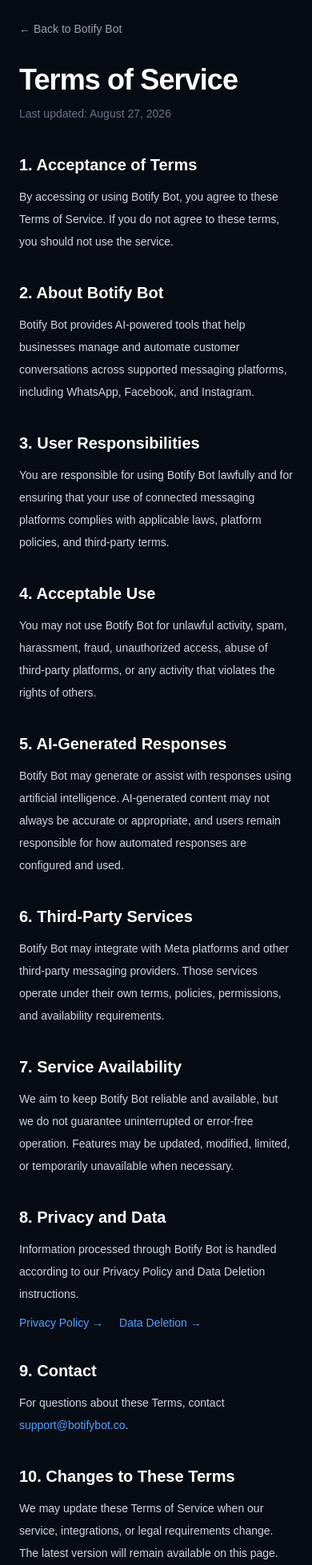
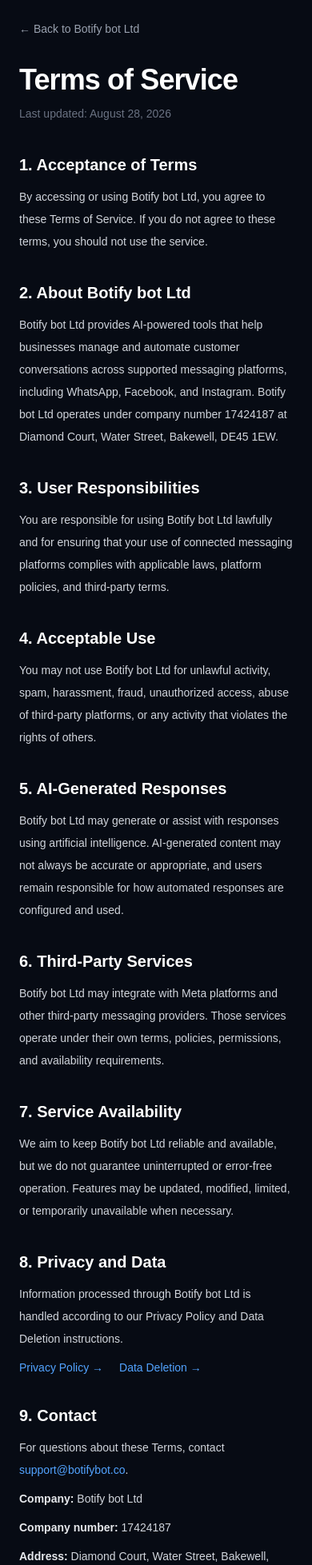
Before and after one commit to ramyar013/Botify-Web, a Next.js app: page /terms in a window 390 px wide. Shown: the part 40-1997 px from the top of the page at 80% size. Built offline with nearby package versions, Linux system fonts and the light colour scheme.

Commit message:
Update Botify bot Ltd company details and contact section

```diff
--- a/app/data-deletion/page.tsx
+++ b/app/data-deletion/page.tsx
@@ -2,13 +2,13 @@
   return (
     <main className="min-h-screen bg-[#070b14] px-6 py-16 text-white">
       <div className="mx-auto max-w-3xl">
-        <a href="/" className="text-sm text-gray-400 transition hover:text-white">← Back to Botify Bot</a>
+        <a href="/" className="text-sm text-gray-400 transition hover:text-white">← Back to Botify bot Ltd</a>
         <h1 className="mt-8 text-4xl font-bold tracking-tight">Data Deletion Instructions</h1>
-        <p className="mt-3 text-sm text-gray-500">Last updated: August 27, 2026</p>
+        <p className="mt-3 text-sm text-gray-500">Last updated: August 28, 2026</p>
 
         <section className="mt-10">
           <h2 className="text-xl font-semibold">1. Requesting Data Deletion</h2>
-          <p className="mt-3 text-sm leading-7 text-gray-300">If you would like to request deletion of personal information associated with your use of Botify Bot, email <a href="mailto:support@botifybot.co" className="text-blue-400 transition hover:text-blue-300">support@botifybot.co</a> with the subject line <strong>Data Deletion Request</strong>.</p>
+          <p className="mt-3 text-sm leading-7 text-gray-300">If you would like to request deletion of personal information associated with your use of Botify bot Ltd, email <a href="mailto:support@botifybot.co" className="text-blue-400 transition hover:text-blue-300">support@botifybot.co</a> with the subject line <strong>Data Deletion Request</strong>.</p>
         </section>
 
         <section className="mt-9">
@@ -33,12 +33,17 @@
 
         <section className="mt-9">
           <h2 className="text-xl font-semibold">6. Connected Meta Accounts</h2>
-          <p className="mt-3 text-sm leading-7 text-gray-300">If your Botify Bot account is connected to Facebook, Instagram, WhatsApp, or other Meta services, deleting data from Botify Bot does not automatically delete information stored directly by Meta. You may also need to manage or delete information through your Meta account or platform settings.</p>
+          <p className="mt-3 text-sm leading-7 text-gray-300">If your Botify bot Ltd account is connected to Facebook, Instagram, WhatsApp, or other Meta services, deleting data from Botify bot Ltd does not automatically delete information stored directly by Meta. You may also need to manage or delete information through your Meta account or platform settings.</p>
         </section>
 
         <section className="mt-9">
           <h2 className="text-xl font-semibold">7. Contact</h2>
-          <p className="mt-3 text-sm leading-7 text-gray-300">Data deletion requests and related questions can be sent to <a href="mailto:support@botifybot.co" className="text-blue-400 transition hover:text-blue-300">support@botifybot.co</a>.</p>
+          <div className="mt-3 space-y-2 text-sm leading-7 text-gray-300">
+            <p>Data deletion requests and related questions can be sent to <a href="mailto:support@botifybot.co" className="text-blue-400 transition hover:text-blue-300">support@botifybot.co</a>.</p>
+            <p><strong className="text-gray-200">Company:</strong> Botify bot Ltd</p>
+            <p><strong className="text-gray-200">Company number:</strong> 17424187</p>
+            <p><strong className="text-gray-200">Address:</strong> Diamond Court, Water Street, Bakewell, DE45 1EW</p>
+          </div>
         </section>
 
         <section className="mt-9">
@@ -49,7 +54,7 @@
           </div>
         </section>
 
-        <footer className="mt-12 border-t border-white/10 pt-6 text-xs text-gray-600">© 2026 Botify Bot. All rights reserved.</footer>
+        <footer className="mt-12 border-t border-white/10 pt-6 text-xs text-gray-600">© 2026 Botify bot Ltd. All rights reserved.</footer>
       </div>
     </main>
   );
--- a/app/page.tsx
+++ b/app/page.tsx
@@ -18,7 +18,7 @@
     },
     {
       title: "Business Instructions",
-      text: "Tell Botify Bot how your business should respond, what it should know, and how it should communicate.",
+      text: "Tell Botify bot Ltd how your business should respond, what it should know, and how it should communicate.",
     },
     {
       title: "Built for Mobile",
@@ -27,9 +27,9 @@
   ];
 
   const steps = [
-    ["01", "Download Botify Bot", "Install the app from the App Store or Google Play."],
+    ["01", "Download Botify bot Ltd", "Install the app from the App Store or Google Play."],
     ["02", "Connect your channels", "Connect the messaging platforms your business already uses."],
-    ["03", "Configure your AI", "Add business information and define how Botify Bot should respond."],
+    ["03", "Configure your AI", "Add business information and define how Botify bot Ltd should respond."],
     ["04", "Start responding smarter", "Use AI assistance to handle customer conversations faster."],
   ];
 
@@ -254,7 +254,7 @@
       <nav className="sticky top-0 z-50 border-b border-white/10 bg-[#070b14]/85 backdrop-blur-xl">
         <div className="mx-auto flex max-w-7xl items-center justify-between gap-3 px-4 py-3 sm:px-6 sm:py-4">
           <a href="#download" className="shrink-0 text-lg font-bold tracking-tight sm:text-xl">
-            Botify Bot
+            Botify bot Ltd
           </a>
 
           <div className="hidden items-center gap-8 text-sm text-gray-300 md:flex">
@@ -269,6 +269,9 @@
             </a>
             <a href="#download" className="transition hover:text-white">
               Download
+            </a>
+            <a href="#contact" className="transition hover:text-white">
+              Contact
             </a>
           </div>
 
@@ -300,7 +303,7 @@
               </h1>
 
               <p className="mt-5 max-w-2xl text-base leading-7 text-gray-400 sm:mt-7 sm:text-lg sm:leading-8">
-                Botify Bot helps businesses manage customer conversations across
+                Botify bot Ltd helps businesses manage customer conversations across
                 WhatsApp, Facebook, and Instagram with AI-powered assistance
                 designed for everyday business use.
               </p>
@@ -341,7 +344,7 @@
                 <div className="rounded-[1.1rem] border border-white/10 bg-[#0b111d] p-4 sm:rounded-[1.5rem] sm:p-5">
                   <div className="flex items-center justify-between border-b border-white/10 pb-4">
                     <div>
-                      <p className="text-xs text-gray-500">Botify Bot</p>
+                      <p className="text-xs text-gray-500">Botify bot Ltd</p>
                       <p className="mt-1 font-semibold">Business Inbox</p>
                     </div>
                     <div className="rounded-full border border-emerald-500/20 bg-emerald-500/10 px-3 py-1 text-xs text-emerald-400">
@@ -358,7 +361,7 @@
                     </div>
 
                     <div className="animated-outline-soft glow-breathe-soft interactive-card ml-auto max-w-[94%] rounded-2xl rounded-tr-md border border-blue-500/20 bg-blue-500/10 p-4 sm:max-w-[88%]">
-                      <p className="text-xs text-blue-400">Botify Bot</p>
+                      <p className="text-xs text-blue-400">Botify bot Ltd</p>
                       <p className="mt-2 text-sm leading-6 text-gray-200">
                         Yes, it is available. I can also help you with the price,
                         delivery details, or any other question.
@@ -452,7 +455,7 @@
                 From download to smarter replies in a few steps.
               </h2>
               <p className="mt-5 leading-7 text-gray-400">
-                Botify Bot is designed to keep setup simple so businesses can
+                Botify bot Ltd is designed to keep setup simple so businesses can
                 focus on customers instead of complicated tools.
               </p>
             </div>
@@ -484,7 +487,7 @@
                 Clear policies. Responsible access.
               </h2>
               <p className="mt-5 max-w-2xl leading-7 text-gray-400">
-                Botify Bot provides clear privacy, terms, and data deletion
+                Botify bot Ltd provides clear privacy, terms, and data deletion
                 information so businesses can understand how the service works
                 before connecting their messaging channels.
               </p>
@@ -507,7 +510,7 @@
               >
                 <p className="font-semibold">Terms of Service</p>
                 <p className="mt-2 text-sm text-gray-500">
-                  Review the terms for using Botify Bot.
+                  Review the terms for using Botify bot Ltd.
                 </p>
               </a>
 
@@ -525,11 +528,67 @@
         </div>
       </section>
 
+
+      <section
+        id="contact"
+        className="reveal-up reveal-delay-3 border-t border-white/10 px-4 py-16 sm:px-6 sm:py-20 md:py-24"
+      >
+        <div className="warm-frame animated-outline glow-breathe mx-auto max-w-7xl rounded-3xl border border-white/10 bg-white/[0.025] p-5 sm:p-8 md:p-12">
+          <div className="grid gap-8 lg:grid-cols-[0.85fr_1.15fr] lg:items-start lg:gap-12">
+            <div>
+              <p className="text-sm font-medium uppercase tracking-[0.2em] text-blue-400">
+                Contact Us
+              </p>
+              <h2 className="mt-4 text-3xl font-bold leading-tight sm:text-4xl">
+                Get in touch with Botify bot Ltd.
+              </h2>
+              <p className="mt-5 max-w-xl leading-7 text-gray-400">
+                For business, support, privacy, or data-related enquiries, contact us using the details provided here.
+              </p>
+            </div>
+
+            <div className="grid gap-4">
+              <div className="warm-frame-soft animated-outline-soft glow-breathe-soft rounded-2xl border border-white/10 bg-[#0b111d] p-5 sm:p-6">
+                <p className="text-xs font-medium uppercase tracking-[0.18em] text-gray-500">
+                  Business email
+                </p>
+                <a
+                  href="mailto:support@botifybot.co"
+                  className="mt-2 inline-block break-all text-base font-semibold text-blue-400 transition hover:text-blue-300"
+                >
+                  support@botifybot.co
+                </a>
+              </div>
+
+              <div className="warm-frame-soft animated-outline-soft glow-breathe-soft rounded-2xl border border-white/10 bg-[#0b111d] p-5 sm:p-6">
+                <p className="text-xs font-medium uppercase tracking-[0.18em] text-gray-500">
+                  Company number
+                </p>
+                <p className="mt-2 text-base font-semibold text-gray-200">
+                  17424187
+                </p>
+              </div>
+
+              <div className="warm-frame-soft animated-outline-soft glow-breathe-soft rounded-2xl border border-white/10 bg-[#0b111d] p-5 sm:p-6">
+                <p className="text-xs font-medium uppercase tracking-[0.18em] text-gray-500">
+                  Address
+                </p>
+                <address className="mt-2 not-italic text-base leading-7 text-gray-300">
+                  Diamond Court, Water Street, Bakewell, DE45 1EW
+                </address>
+              </div>
+            </div>
+          </div>
+        </div>
+      </section>
+
       <footer className="border-t border-white/10">
         <div className="mx-auto flex max-w-7xl flex-col gap-5 px-4 py-8 text-sm text-gray-500 sm:px-6 md:flex-row md:items-center md:justify-between">
           <div>
-            <p className="font-medium text-gray-300">Botify Bot</p>
+            <p className="font-medium text-gray-300">Botify bot Ltd</p>
             <p className="mt-1">AI-powered customer conversations.</p>
+            <p className="mt-1 text-xs text-gray-600">Company number: 17424187</p>
+            <p className="mt-1 max-w-md text-xs leading-5 text-gray-600">Diamond Court, Water Street, Bakewell, DE45 1EW</p>
           </div>
 
           <div className="flex flex-wrap gap-5">
@@ -550,7 +609,7 @@
             </a>
           </div>
 
-          <p>© 2026 Botify Bot. All rights reserved.</p>
+          <p>© 2026 Botify bot Ltd. All rights reserved.</p>
         </div>
       </footer>
     </main>
--- a/app/privacy/page.tsx
+++ b/app/privacy/page.tsx
@@ -2,18 +2,18 @@
   return (
     <main className="min-h-screen bg-[#070b14] px-6 py-16 text-white">
       <div className="mx-auto max-w-3xl">
-        <a href="/" className="text-sm text-gray-400 transition hover:text-white">← Back to Botify Bot</a>
+        <a href="/" className="text-sm text-gray-400 transition hover:text-white">← Back to Botify bot Ltd</a>
         <h1 className="mt-8 text-4xl font-bold tracking-tight">Privacy Policy</h1>
-        <p className="mt-3 text-sm text-gray-500">Last updated: August 27, 2026</p>
+        <p className="mt-3 text-sm text-gray-500">Last updated: August 28, 2026</p>
 
         <section className="mt-10">
           <h2 className="text-xl font-semibold">1. Introduction</h2>
-          <p className="mt-3 text-sm leading-7 text-gray-300">Botify Bot provides AI-powered tools that help businesses manage and automate customer conversations across supported messaging platforms. This Privacy Policy explains how information may be processed when using Botify Bot.</p>
+          <p className="mt-3 text-sm leading-7 text-gray-300">Botify bot Ltd provides AI-powered tools that help businesses manage and automate customer conversations across supported messaging platforms. This Privacy Policy explains how information may be processed when using Botify bot Ltd. Botify bot Ltd operates under company number 17424187 and can be contacted at Diamond Court, Water Street, Bakewell, DE45 1EW.</p>
         </section>
 
         <section className="mt-9">
           <h2 className="text-xl font-semibold">2. Information We Process</h2>
-          <p className="mt-3 text-sm leading-7 text-gray-300">When you use Botify Bot, we may process account information, messaging data, conversation content, connected-channel information, and technical information required to provide, secure, and maintain the service.</p>
+          <p className="mt-3 text-sm leading-7 text-gray-300">When you use Botify bot Ltd, we may process account information, messaging data, conversation content, connected-channel information, and technical information required to provide, secure, and maintain the service.</p>
         </section>
 
         <section className="mt-9">
@@ -23,12 +23,12 @@
 
         <section className="mt-9">
           <h2 className="text-xl font-semibold">4. Third-Party Platforms</h2>
-          <p className="mt-3 text-sm leading-7 text-gray-300">Botify Bot may connect with third-party services such as WhatsApp, Facebook, and Instagram. Use of those platforms is also subject to their respective privacy policies, terms, and platform requirements.</p>
+          <p className="mt-3 text-sm leading-7 text-gray-300">Botify bot Ltd may connect with third-party services such as WhatsApp, Facebook, and Instagram. Use of those platforms is also subject to their respective privacy policies, terms, and platform requirements.</p>
         </section>
 
         <section className="mt-9">
           <h2 className="text-xl font-semibold">5. Data Security</h2>
-          <p className="mt-3 text-sm leading-7 text-gray-300">We use reasonable technical and organizational measures designed to protect information processed through Botify Bot. No online service can guarantee absolute security.</p>
+          <p className="mt-3 text-sm leading-7 text-gray-300">We use reasonable technical and organizational measures designed to protect information processed through Botify bot Ltd. No online service can guarantee absolute security.</p>
         </section>
 
         <section className="mt-9">
@@ -44,7 +44,12 @@
 
         <section className="mt-9">
           <h2 className="text-xl font-semibold">8. Contact</h2>
-          <p className="mt-3 text-sm leading-7 text-gray-300">For privacy questions or requests, contact us at <a href="mailto:support@botifybot.co" className="text-blue-400 transition hover:text-blue-300">support@botifybot.co</a>.</p>
+          <div className="mt-3 space-y-2 text-sm leading-7 text-gray-300">
+            <p>For privacy questions or requests, contact <a href="mailto:support@botifybot.co" className="text-blue-400 transition hover:text-blue-300">support@botifybot.co</a>.</p>
+            <p><strong className="text-gray-200">Company:</strong> Botify bot Ltd</p>
+            <p><strong className="text-gray-200">Company number:</strong> 17424187</p>
+            <p><strong className="text-gray-200">Address:</strong> Diamond Court, Water Street, Bakewell, DE45 1EW</p>
+          </div>
         </section>
 
         <section className="mt-9">
@@ -52,7 +57,7 @@
           <p className="mt-3 text-sm leading-7 text-gray-300">We may update this Privacy Policy when our services, integrations, or legal requirements change. The latest version will remain available on this page.</p>
         </section>
 
-        <footer className="mt-12 border-t border-white/10 pt-6 text-xs text-gray-600">© 2026 Botify Bot. All rights reserved.</footer>
+        <footer className="mt-12 border-t border-white/10 pt-6 text-xs text-gray-600">© 2026 Botify bot Ltd. All rights reserved.</footer>
       </div>
     </main>
   );
--- a/app/terms/page.tsx
+++ b/app/terms/page.tsx
@@ -2,48 +2,48 @@
   return (
     <main className="min-h-screen bg-[#070b14] px-6 py-16 text-white">
       <div className="mx-auto max-w-3xl">
-        <a href="/" className="text-sm text-gray-400 transition hover:text-white">← Back to Botify Bot</a>
+        <a href="/" className="text-sm text-gray-400 transition hover:text-white">← Back to Botify bot Ltd</a>
         <h1 className="mt-8 text-4xl font-bold tracking-tight">Terms of Service</h1>
-        <p className="mt-3 text-sm text-gray-500">Last updated: August 27, 2026</p>
+        <p className="mt-3 text-sm text-gray-500">Last updated: August 28, 2026</p>
 
         <section className="mt-10">
           <h2 className="text-xl font-semibold">1. Acceptance of Terms</h2>
-          <p className="mt-3 text-sm leading-7 text-gray-300">By accessing or using Botify Bot, you agree to these Terms of Service. If you do not agree to these terms, you should not use the service.</p>
+          <p className="mt-3 text-sm leading-7 text-gray-300">By accessing or using Botify bot Ltd, you agree to these Terms of Service. If you do not agree to these terms, you should not use the service.</p>
         </section>
 
         <section className="mt-9">
-          <h2 className="text-xl font-semibold">2. About Botify Bot</h2>
-          <p className="mt-3 text-sm leading-7 text-gray-300">Botify Bot provides AI-powered tools that help businesses manage and automate customer conversations across supported messaging platforms, including WhatsApp, Facebook, and Instagram.</p>
+          <h2 className="text-xl font-semibold">2. About Botify bot Ltd</h2>
+          <p className="mt-3 text-sm leading-7 text-gray-300">Botify bot Ltd provides AI-powered tools that help businesses manage and automate customer conversations across supported messaging platforms, including WhatsApp, Facebook, and Instagram. Botify bot Ltd operates under company number 17424187 at Diamond Court, Water Street, Bakewell, DE45 1EW.</p>
         </section>
 
         <section className="mt-9">
           <h2 className="text-xl font-semibold">3. User Responsibilities</h2>
-          <p className="mt-3 text-sm leading-7 text-gray-300">You are responsible for using Botify Bot lawfully and for ensuring that your use of connected messaging platforms complies with applicable laws, platform policies, and third-party terms.</p>
+          <p className="mt-3 text-sm leading-7 text-gray-300">You are responsible for using Botify bot Ltd lawfully and for ensuring that your use of connected messaging platforms complies with applicable laws, platform policies, and third-party terms.</p>
         </section>
 
         <section className="mt-9">
           <h2 className="text-xl font-semibold">4. Acceptable Use</h2>
-          <p className="mt-3 text-sm leading-7 text-gray-300">You may not use Botify Bot for unlawful activity, spam, harassment, fraud, unauthorized access, abuse of third-party platforms, or any activity that violates the rights of others.</p>
+          <p className="mt-3 text-sm leading-7 text-gray-300">You may not use Botify bot Ltd for unlawful activity, spam, harassment, fraud, unauthorized access, abuse of third-party platforms, or any activity that violates the rights of others.</p>
         </section>
 
         <section className="mt-9">
           <h2 className="text-xl font-semibold">5. AI-Generated Responses</h2>
-          <p className="mt-3 text-sm leading-7 text-gray-300">Botify Bot may generate or assist with responses using artificial intelligence. AI-generated content may not always be accurate or appropriate, and users remain responsible for how automated responses are configured and used.</p>
+          <p className="mt-3 text-sm leading-7 text-gray-300">Botify bot Ltd may generate or assist with responses using artificial intelligence. AI-generated content may not always be accurate or appropriate, and users remain responsible for how automated responses are configured and used.</p>
         </section>
 
         <section className="mt-9">
           <h2 className="text-xl font-semibold">6. Third-Party Services</h2>
-          <p className="mt-3 text-sm leading-7 text-gray-300">Botify Bot may integrate with Meta platforms and other third-party messaging providers. Those services operate under their own terms, policies, permissions, and availability requirements.</p>
+          <p className="mt-3 text-sm leading-7 text-gray-300">Botify bot Ltd may integrate with Meta platforms and other third-party messaging providers. Those services operate under their own terms, policies, permissions, and availability requirements.</p>
         </section>
 
         <section className="mt-9">
           <h2 className="text-xl font-semibold">7. Service Availability</h2>
-          <p className="mt-3 text-sm leading-7 text-gray-300">We aim to keep Botify Bot reliable and available, but we do not guarantee uninterrupted or error-free operation. Features may be updated, modified, limited, or temporarily unavailable when necessary.</p>
+          <p className="mt-3 text-sm leading-7 text-gray-300">We aim to keep Botify bot Ltd reliable and available, but we do not guarantee uninterrupted or error-free operation. Features may be updated, modified, limited, or temporarily unavailable when necessary.</p>
         </section>
 
         <section className="mt-9">
           <h2 className="text-xl font-semibold">8. Privacy and Data</h2>
-          <p className="mt-3 text-sm leading-7 text-gray-300">Information processed through Botify Bot is handled according to our Privacy Policy and Data Deletion instructions.</p>
+          <p className="mt-3 text-sm leading-7 text-gray-300">Information processed through Botify bot Ltd is handled according to our Privacy Policy and Data Deletion instructions.</p>
           <div className="mt-3 flex flex-wrap gap-5 text-sm">
             <a href="/privacy" className="text-blue-400 transition hover:text-blue-300">Privacy Policy →</a>
             <a href="/data-deletion" className="text-blue-400 transition hover:text-blue-300">Data Deletion →</a>
@@ -52,7 +52,12 @@
 
         <section className="mt-9">
           <h2 className="text-xl font-semibold">9. Contact</h2>
-          <p className="mt-3 text-sm leading-7 text-gray-300">For questions about these Terms, contact <a href="mailto:support@botifybot.co" className="text-blue-400 transition hover:text-blue-300">support@botifybot.co</a>.</p>
+          <div className="mt-3 space-y-2 text-sm leading-7 text-gray-300">
+            <p>For questions about these Terms, contact <a href="mailto:support@botifybot.co" className="text-blue-400 transition hover:text-blue-300">support@botifybot.co</a>.</p>
+            <p><strong className="text-gray-200">Company:</strong> Botify bot Ltd</p>
+            <p><strong className="text-gray-200">Company number:</strong> 17424187</p>
+            <p><strong className="text-gray-200">Address:</strong> Diamond Court, Water Street, Bakewell, DE45 1EW</p>
+          </div>
         </section>
 
         <section className="mt-9">
@@ -60,7 +65,7 @@
           <p className="mt-3 text-sm leading-7 text-gray-300">We may update these Terms of Service when our service, integrations, or legal requirements change. The latest version will remain available on this page.</p>
         </section>
 
-        <footer className="mt-12 border-t border-white/10 pt-6 text-xs text-gray-600">© 2026 Botify Bot. All rights reserved.</footer>
+        <footer className="mt-12 border-t border-white/10 pt-6 text-xs text-gray-600">© 2026 Botify bot Ltd. All rights reserved.</footer>
       </div>
     </main>
   );
```
